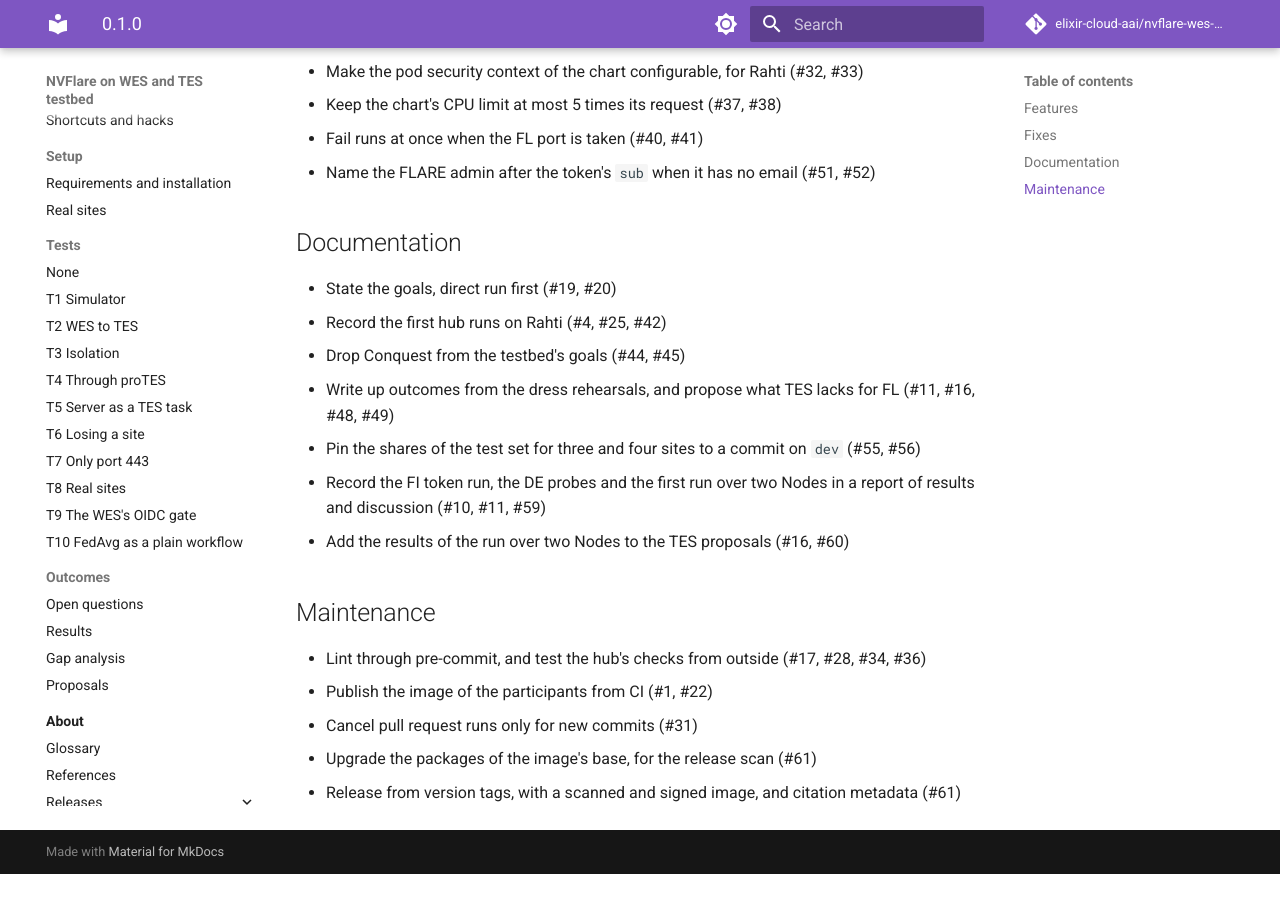
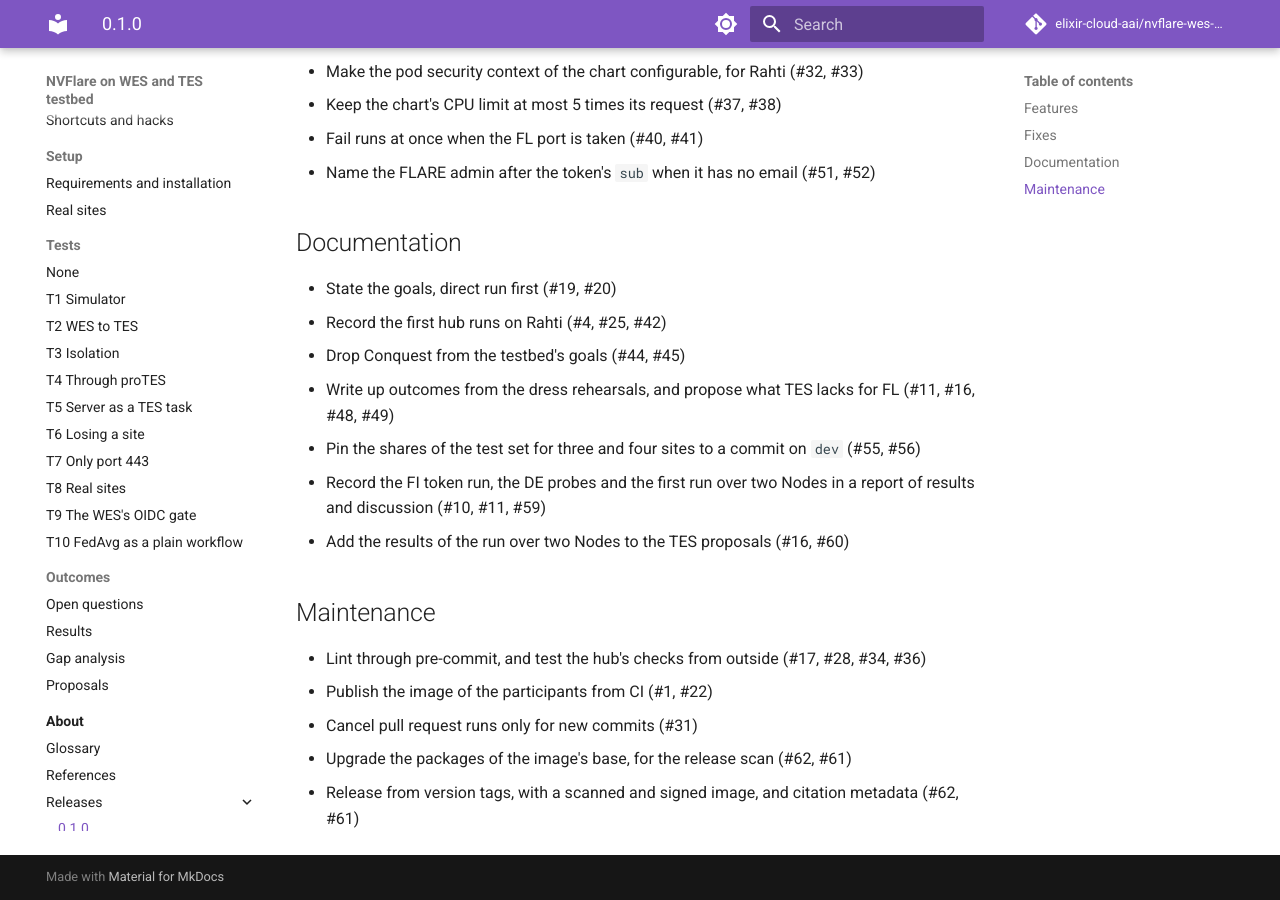
Before and after one commit to elixir-cloud-aai/nvflare-wes-testbed, an MkDocs documentation site: the page built from docs/releases/0.1.0.md, in a window 1280 px wide and 900 px high, scrolled down 989 px. Built offline with MkDocs 1.6.1 and Material for MkDocs 9.7.7, drawn with Linux system fonts in a browser that asks for light colours; comment, search, counter and statistics services are not loaded; before the commit the page ends 1863 px from its top, so only the background shows below that.

Commit message:
docs: link the release issue and fix an author
Cite #62 in the notes' last bullets, spell the second author
"François Ancien" in CITATION.cff, and drop immutable releases from
the requirements of the repository, as the testbed does without them.

Co-Authored-By: Claude Opus 5.5 <noreply@anthropic.com>
Claude-Session: https://claude.ai/code/session_011FSoqN5w1v5t1QRTKU7ad5

```diff
--- a/docs/releases/0.1.0.md
+++ b/docs/releases/0.1.0.md
@@ -35,5 +35,5 @@ The first release of the testbed, which ran a federated learning job with NVIDIA
 - Lint through pre-commit, and test the hub's checks from outside (#17, #28, #34, #36)
 - Publish the image of the participants from CI (#1, #22)
 - Cancel pull request runs only for new commits (#31)
-- Upgrade the packages of the image's base, for the release scan (#61)
-- Release from version tags, with a scanned and signed image, and citation metadata (#61)
+- Upgrade the packages of the image's base, for the release scan (#62, #61)
+- Release from version tags, with a scanned and signed image, and citation metadata (#62, #61)
```
Also changed, not shown: docs/about/index.md (+1 -1 lines), 1 other file.
